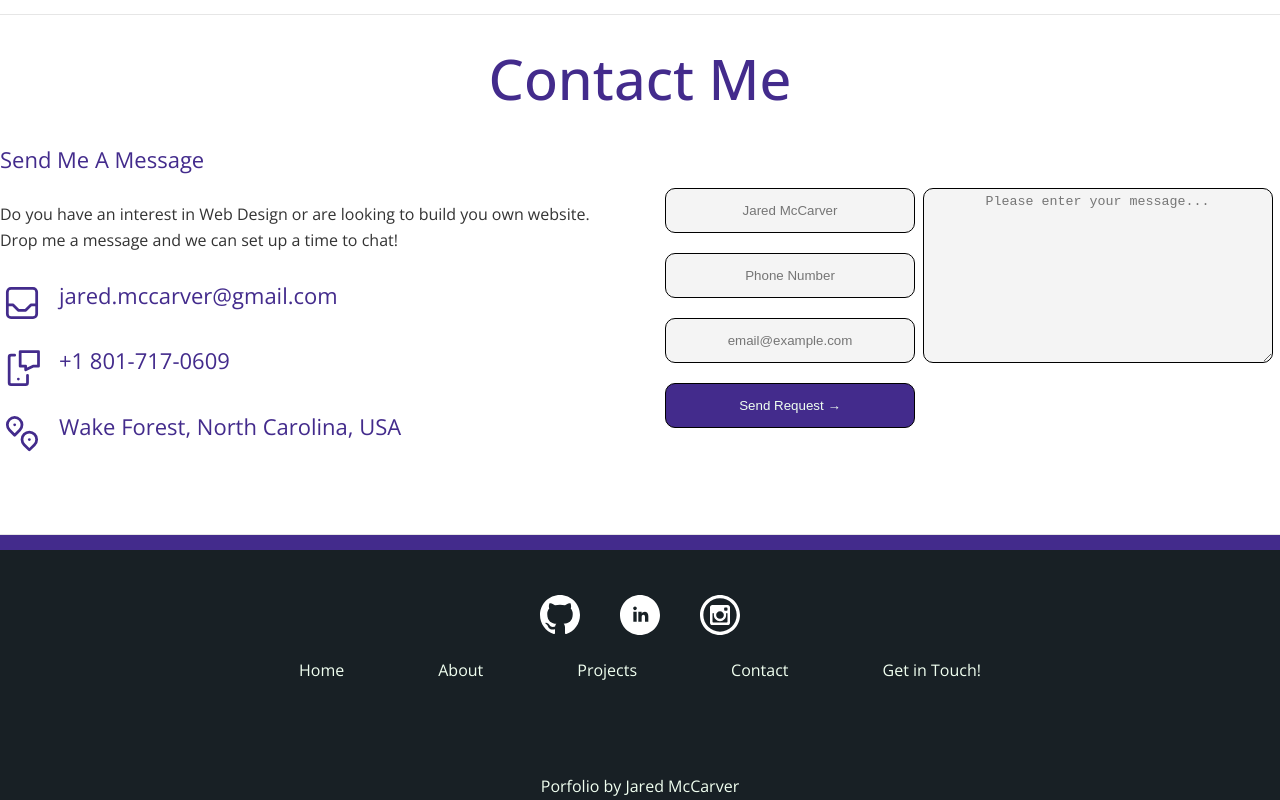
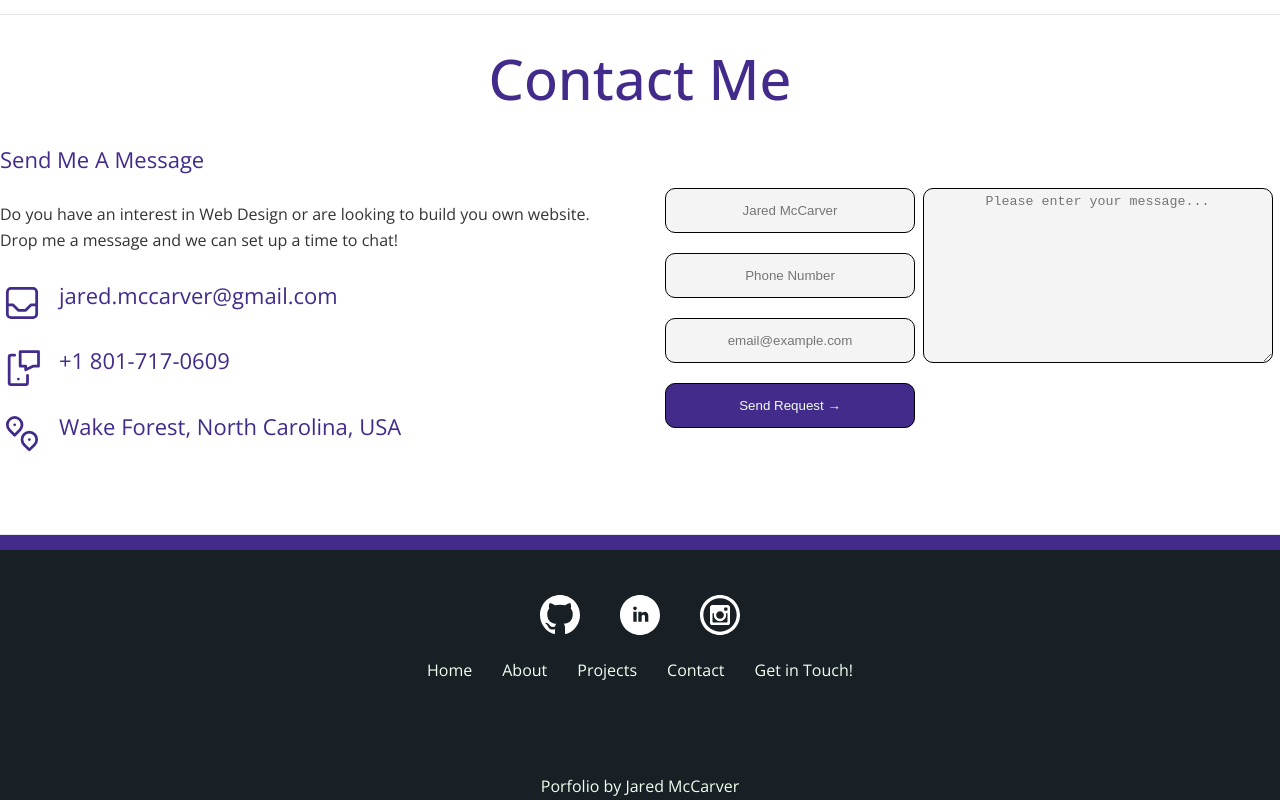
Before and after one commit to jsmccarver/Jared-Porfolio, a Next.js app: page / in a window 1280 px wide. Shown: the part 2256-3056 px from the top of the page. Built offline with nearby package versions, Linux system fonts and the light colour scheme.

Commit message:
Removed global Margins for li

```diff
--- a/styles/globals.css
+++ b/styles/globals.css
@@ -30,9 +30,7 @@ body {
 ul {
   list-style-type: none;
 }
-li {
-  margin: 0 2rem;
-}
+
 a {
   text-decoration: none;
   color: #333;
```
